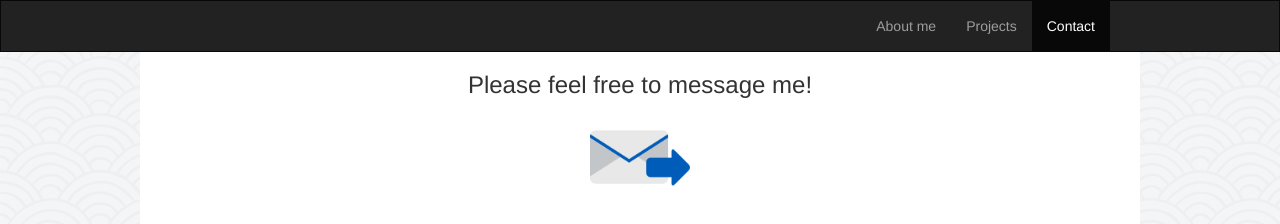
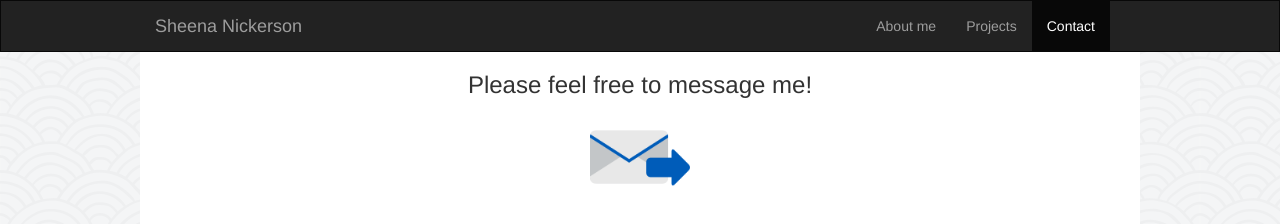
Before and after one commit to sheenanick/portfolio-html, a plain HTML site: page contact.html in a window 1280 px wide. Drawn offline with nearby package versions, Linux system fonts and the light colour scheme.

Commit message:
add brand to navbar

```diff
--- a/contact.html
+++ b/contact.html
@@ -12,6 +12,7 @@
     <nav class="navbar navbar-inverse">
       <div class="container">
         <div class="navbar-header">
+          <a class="navbar-brand" href="index.html">Sheena Nickerson</a>
           <button type="button" class="navbar-toggle collapsed" data-toggle="collapse" data-target="#myNavbar">
             <span class="icon-bar"></span>
             <span class="icon-bar"></span>
```
Also changed, not shown: projects.html (+1 -0 lines).
